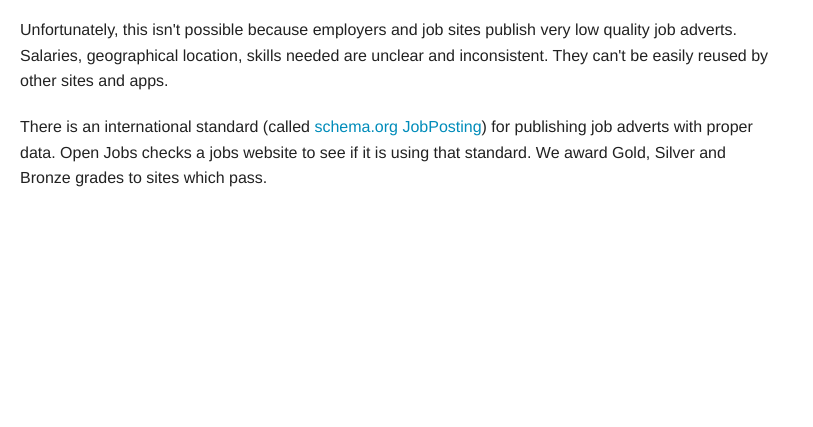
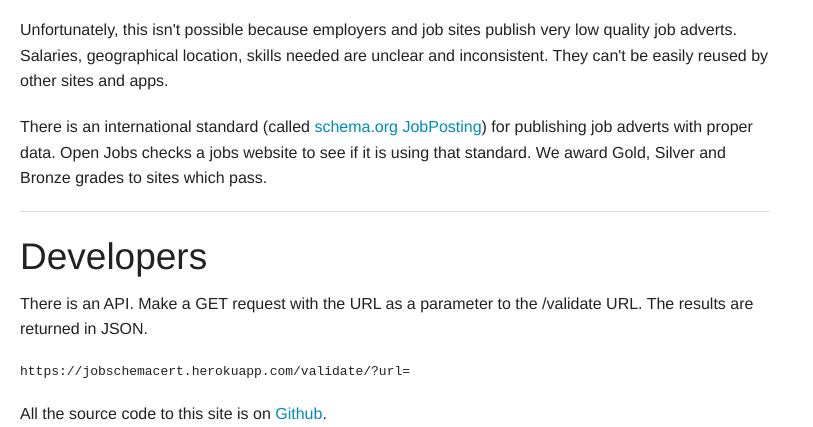
Before and after one commit to frabcus/jobschemacert, a plain HTML site: page client/index.html in a window 1280 px wide. Shown: the part 690-1117 px from the top of the page, without its empty margins (0-813 px from the left). Before the commit the page ends 881 px from the top, so only its background shows below. Drawn offline with nearby package versions, Linux system fonts and the light colour scheme.

Commit message:
Links for developers

```diff
--- a/client/index.html
+++ b/client/index.html
@@ -67,6 +67,20 @@ data. Open Jobs checks a jobs website to see if it is using that standard. We
 award Gold, Silver and Bronze grades to sites which pass.
 </p>
 
+<hr>
+
+<h2>Developers</h2>
+
+<p>There is an API. Make a GET request with the URL as a parameter to the
+/validate URL. The results are returned in JSON.
+
+<p><pre>https://jobschemacert.herokuapp.com/validate/?url=</pre>
+
+</p>
+
+<p>All the source code to this site is on
+<a href="https://github.com/frabcus/jobschemacert">Github</a>.
+
 </body>
 
 </html>
```
Also changed, not shown: todo.txt.
